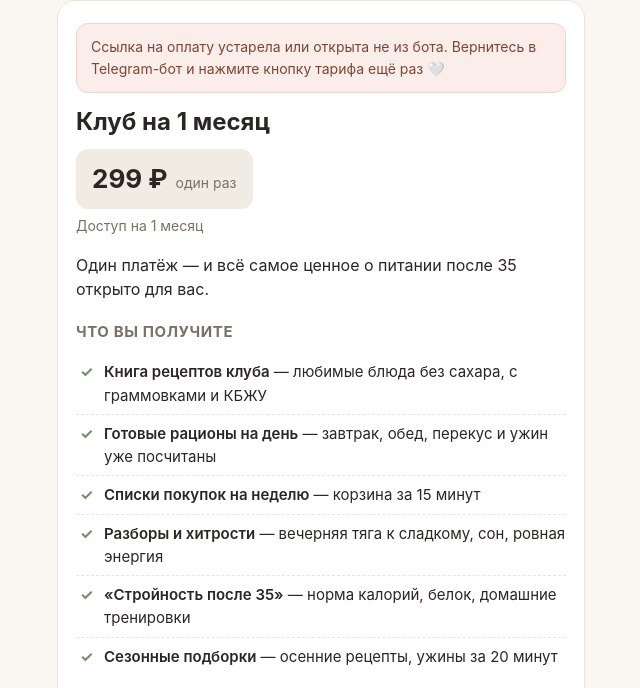
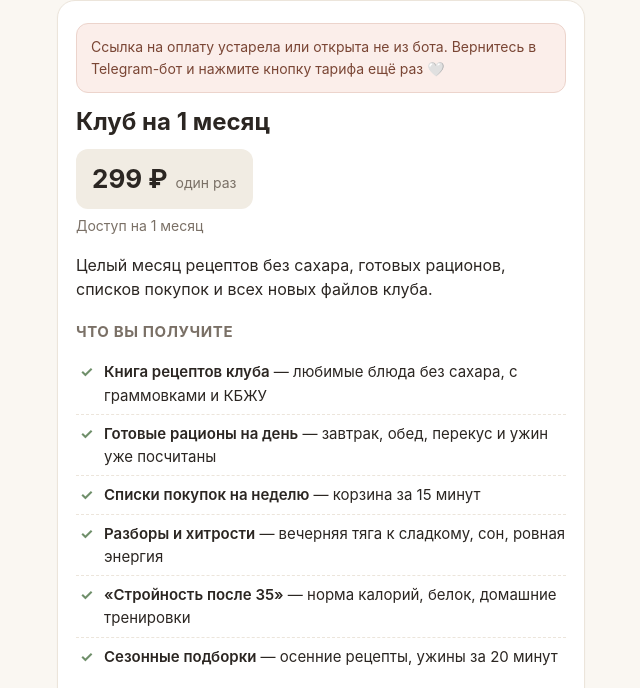
Before and after one commit to aminaclubru/pay, a plain HTML site: page index.html in a window 1280 px wide. Shown: the part 60-748 px from the top of the page, without its empty margins (319-959 px from the left). Drawn offline with Linux system fonts and the light colour scheme.

Commit message:
Update subscription details in index.html

```diff
--- a/index.html
+++ b/index.html
@@ -84,10 +84,10 @@
 <script>
 (function(){
   var T={
-    trial:  {title:"Пробные сутки в клубе",  price:"50 ₽",   dur:"Доступ на 24 часа",            lead:"За сутки вы увидите клуб изнутри: все файлы, рационы и списки покупок — без ограничений.", note:"Спишется 50 ₽ один раз. Никаких автосписаний и продлений: через 24 часа доступ просто закроется, если вы не оформите вечный доступ.", guar:"не понравится в течение суток — напишите, и я верну 50 ₽."},
-    m1:     {title:"Клуб на 1 месяц",        price:"299 ₽",  dur:"Доступ на 1 месяц",            lead:"", note:"Спишется 299 ₽ один раз. Никаких автосписаний: когда месяц закончится, вы сами решите, продлевать ли.", guar:""},
+    trial:  {title:"Пробные сутки в клубе",  price:"50 ₽",   dur:"Доступ на 24 часа",            lead:"За сутки вы увидите клуб изнутри: все файлы, рационы и списки покупок — без ограничений.", note:"Спишется 50 ₽ один раз. Никаких автосписаний и продлений: через 24 часа доступ просто закроется, если вы не выберете тариф.", guar:"не понравится в течение суток — напишите, и я верну 50 ₽."},
+    m1:     {title:"Клуб на 1 месяц",        price:"299 ₽",  dur:"Доступ на 1 месяц",            lead:"Целый месяц рецептов без сахара, готовых рационов, списков покупок и всех новых файлов клуба.", note:"Спишется 299 ₽ один раз. Никаких автосписаний: когда месяц закончится, вы сами решите, продлевать ли.", guar:""},
     m3:     {title:"Клуб на 3 месяца",       price:"749 ₽",  dur:"Доступ на 3 месяца",           lead:"", note:"Спишется 749 ₽ один раз. Никаких автосписаний и продлений без вашего решения.", guar:""},
-    m6:     {title:"Клуб на 6 месяцев",      price:"1290 ₽", dur:"Доступ на 6 месяцев",          lead:"", note:"Спишется 1290 ₽ один раз. Никаких автосписаний и продлений без вашего решения.", guar:""},
+    m6:     {title:"Клуб на 6 месяцев",      price:"1290 ₽", dur:"Доступ на 6 месяцев",          lead:"Полгода со всеми файлами и обновлениями клуба — выходит 215 ₽ в месяц.", note:"Спишется 1290 ₽ один раз. Никаких автосписаний и продлений без вашего решения.", guar:""},
     m12:    {title:"Клуб на 12 месяцев",     price:"1990 ₽", dur:"Доступ на 12 месяцев",         lead:"", note:"Спишется 1990 ₽ один раз. Никаких автосписаний и продлений без вашего решения.", guar:""},
     forever:{title:"Клуб навсегда ♾",        price:"1500 ₽", dur:"Бессрочный доступ",            lead:"Один платёж — и клуб остаётся с вами навсегда: все файлы и каждое новое пополнение, без доплат и продлений.", note:"Спишется 1500 ₽ один раз. Никаких автосписаний. Доступ откроется сразу после оплаты и останется навсегда.", guar:""}
   };
```
